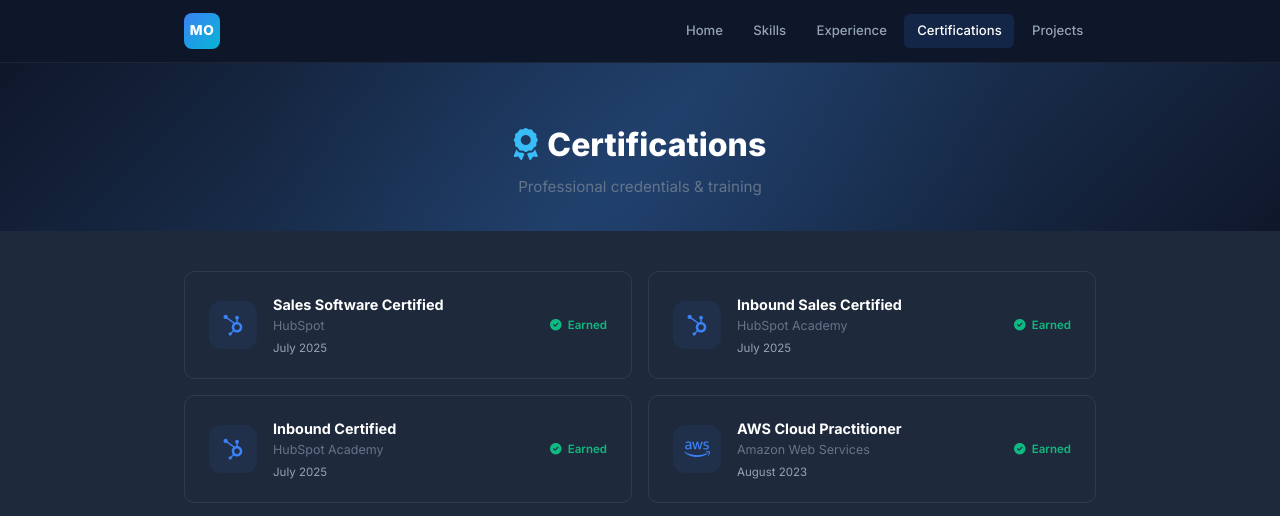
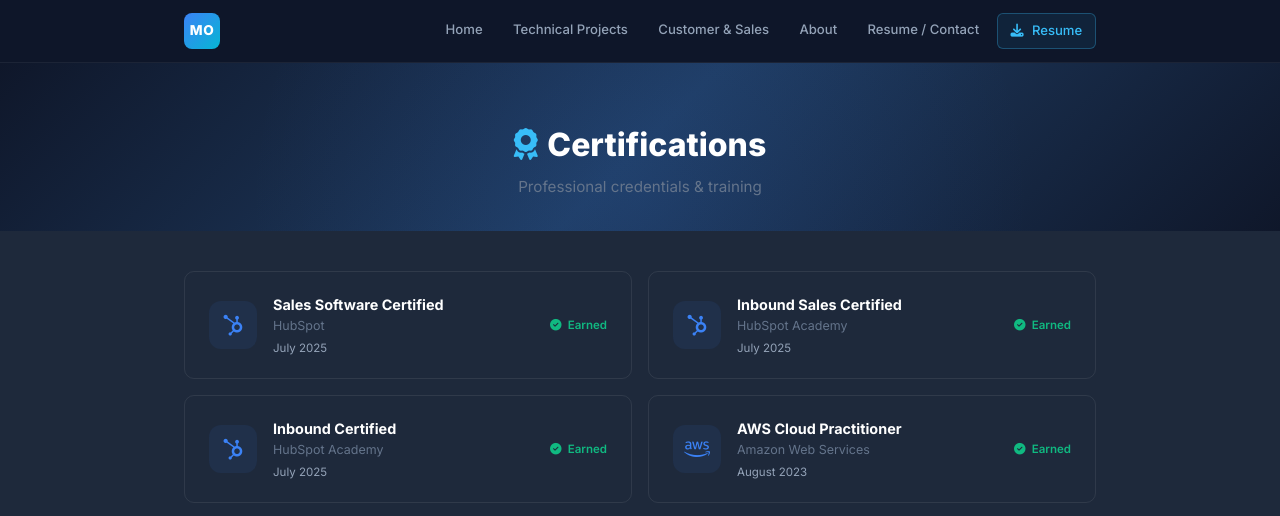
Before and after one commit to Movbey/cloud-resume-frontend, a plain HTML site: page site/certifications.html in a window 1280 px wide. Shown: the top 516 px of the page. Drawn offline with Linux system fonts and the light colour scheme; no server answers.

Commit message:
Update nav on skills, experience, and certifications pages
Bring the secondary pages in line with the new five-section navigation
(Home, Technical Projects, Customer & Sales, About, Resume/Contact) and
add the Download Resume button. Replace the outdated links (including
the old projects.html link) and add the favicon reference so these
pages stay consistent with the redesigned primary pages.

```diff
--- a/site/certifications.html
+++ b/site/certifications.html
@@ -4,6 +4,7 @@
   <meta charset="UTF-8">
   <meta name="viewport" content="width=device-width, initial-scale=1.0">
   <title>Certifications — Michael Ovbey</title>
+  <link rel="icon" type="image/svg+xml" href="assets/favicon.svg">
   <link rel="stylesheet" href="css/style.css">
   <link rel="preconnect" href="https://fonts.googleapis.com">
   <link rel="preconnect" href="https://fonts.gstatic.com" crossorigin>
@@ -17,10 +18,11 @@
       <a href="index.html" class="nav-logo">MO</a>
       <div class="nav-links">
         <a href="index.html">Home</a>
-        <a href="skills.html">Skills</a>
-        <a href="experience.html">Experience</a>
-        <a href="certifications.html" class="active">Certifications</a>
-        <a href="projects.html">Projects</a>
+        <a href="technical.html">Technical Projects</a>
+        <a href="customer-sales.html">Customer &amp; Sales</a>
+        <a href="about.html">About</a>
+        <a href="contact.html">Resume / Contact</a>
+        <a href="assets/Michael-Ovbey-Resume.pdf" class="nav-resume" download><i class="fas fa-download"></i> Resume</a>
       </div>
       <button class="nav-toggle" aria-label="Menu"><i class="fas fa-bars"></i></button>
     </div>
```
Also changed, not shown: site/experience.html (+6 -4 lines), site/skills.html (+6 -4 lines).
